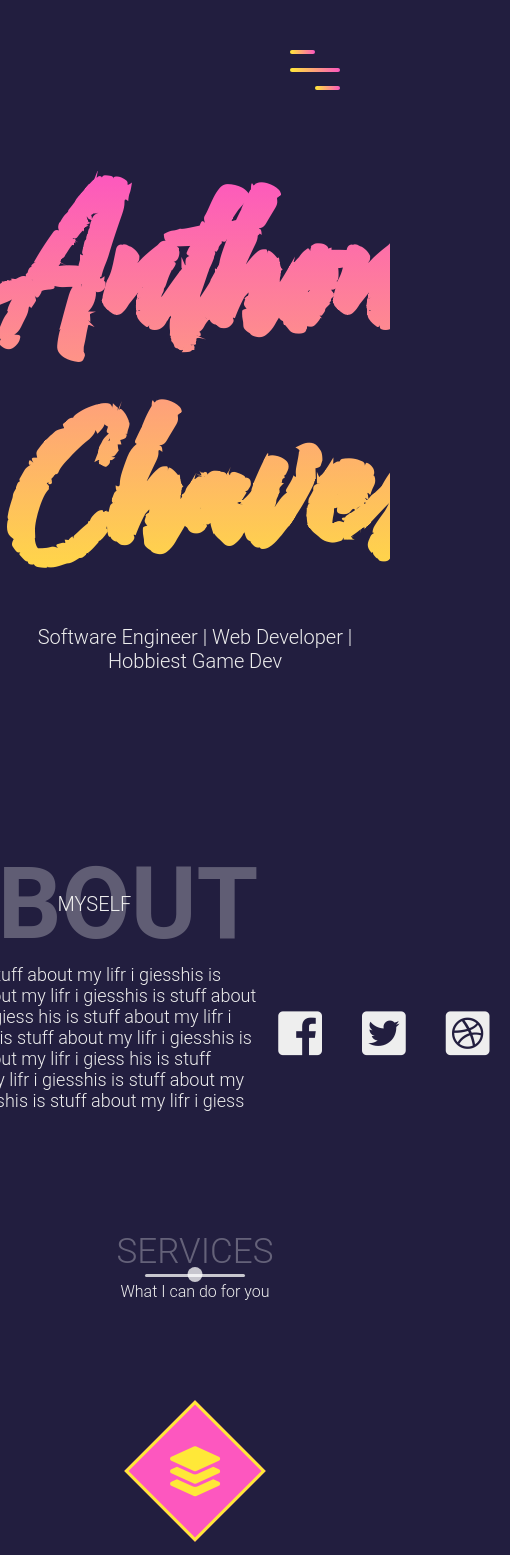
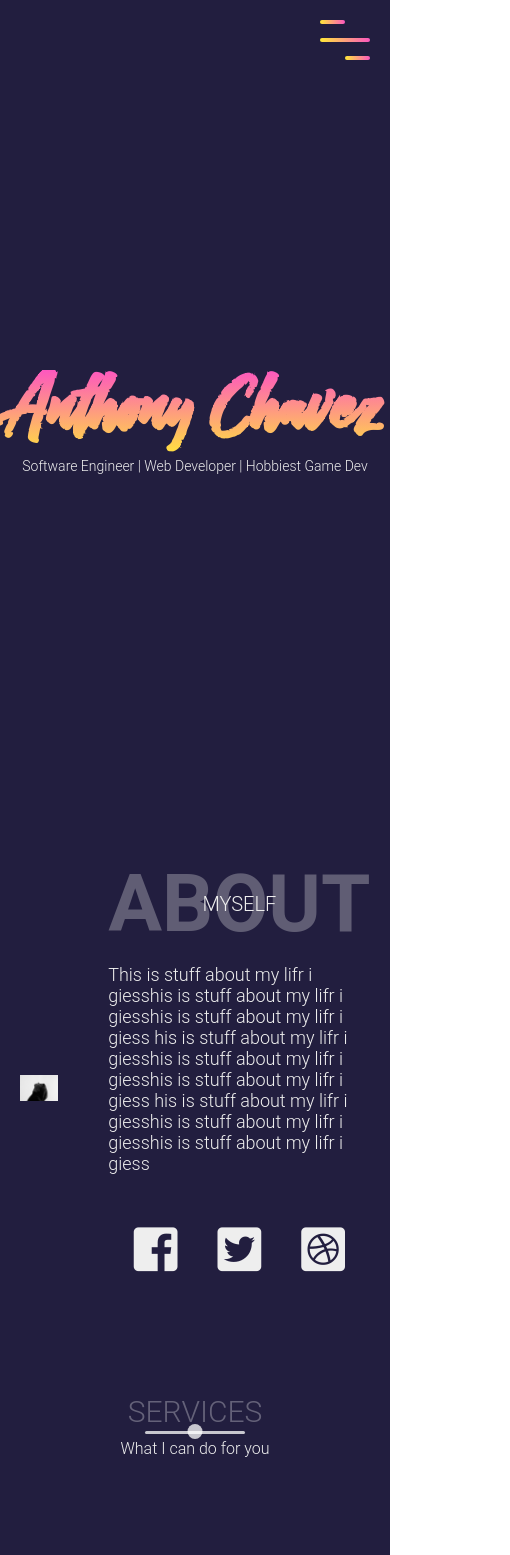
Before and after one commit to ant-codez/ant-codez.github.io, a plain HTML site: page index.html in a window 390 px wide. Shown: the top 1555 px of the page, 510 px wide, since content can reach past the window. Drawn offline with nearby package versions, Linux system fonts and the light colour scheme.

Commit message:
Update css for mobile phones

```diff
--- a/main.css
+++ b/main.css
@@ -24,7 +24,7 @@ body{
 }
 
 section{
-    padding: 6rem;
+    padding: 6rem 0;
 }
 
 a{
@@ -210,7 +210,7 @@ li{
     background: linear-gradient(to top, #ffe838, #fd57bf);
     -webkit-background-clip: text;
     -webkit-text-fill-color: transparent;
-    padding: 1rem;
+
     user-select: none;
 }
 
@@ -484,6 +484,7 @@ input[type="submit"]{
     border-radius: 100%;
     display: flex;
     animation: pulse 4s infinite;
+    cursor: pointer;
 }
 
 .up i{
@@ -512,4 +513,83 @@ input[type="submit"]{
 /*End animations*/
 
 /*Start media queries*/
+@media screen and (max-width: 768px) {
+    body{
+        background: url("images/sitebg.jpg") no-repeat center fixed;
+        background-size: cover;
+    }
+
+    .landing-text h1{
+        font-size: 15rem;
+    }
+
+    .landing-text h6{
+        font-size: 1.7rem;
+    }
+
+    .nav-list{
+        flex-direction: column;
+    }
+
+    li{
+        margin: 2rem 0;
+    }
+
+    .nav-link{
+        font-size: 4.5rem;
+    }
+
+    .about-heading h1{
+        font-size: 8rem;
+    }
+
+    .section-heading h1{
+        font-size: 3rem;
+    }
+
+    .about-details .nav-list{
+        flex-direction: initial;
+    }
+
+    .about-details li{
+        margin: 0 2rem;
+    }
+
+    .icon-container{
+        width: 7rem;
+        height: 7rem;
+    }
+
+    .icon-container i{
+        font-size: 4rem;
+    }
+
+    .timeline ul{
+        margin: 0 0 0 auto;
+    }
+
+    .timeline .data::before{
+        left: -20rem;
+    }
+
+    .timeline .data::after{
+        left: -5.9rem;
+    }
+}
+
+@media screen and (max-width: 600px) {
+
+    .menu-toggler{
+        top: 2rem;
+        right: 2rem;
+    }
+
+    .landing-text h1{
+        font-size: 8rem;
+    }
+
+    .landing-text h6{
+        font-size: 1.4rem;
+    }
+}
 /*End media queries*/
```
Also changed, not shown: index.html (+1 -1 lines).
